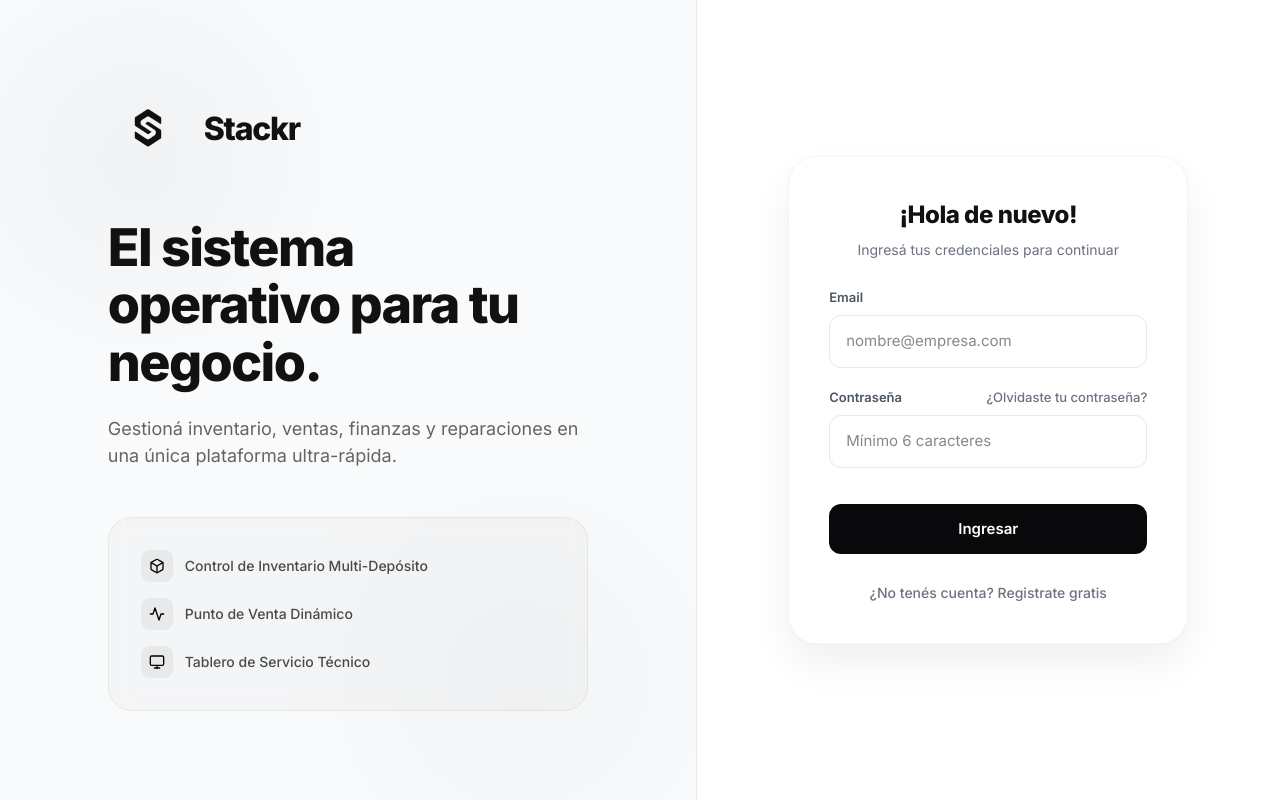
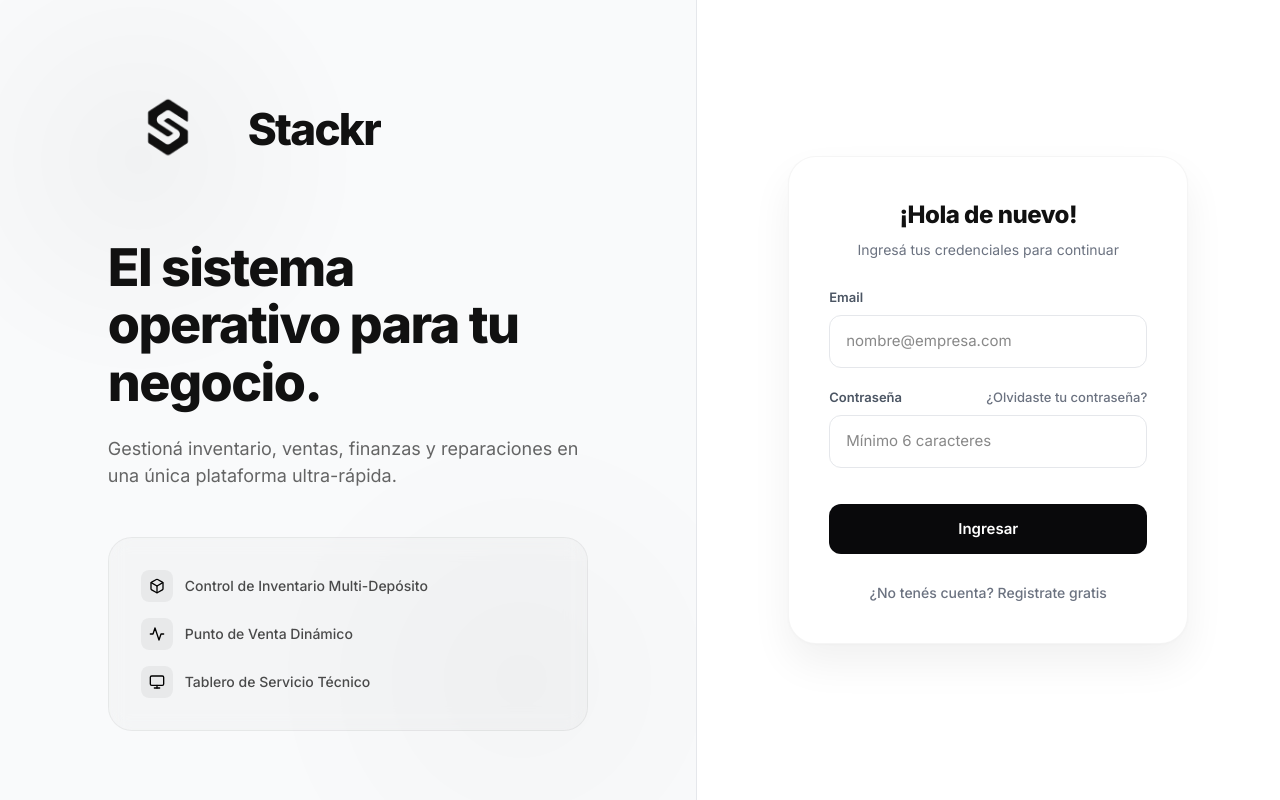
Before and after one commit to asciacontacto-beep/phonestock, a Next.js app: page /login in a window 1280 px wide. Built offline with nearby package versions, Linux system fonts and the light colour scheme; no server answers.

Commit message:
style: increase logo size in login and sidebar

```diff
--- a/src/app/login/page.tsx
+++ b/src/app/login/page.tsx
@@ -195,11 +195,11 @@ export default function LoginPage() {
           style={{ position: 'relative', zIndex: 1, maxWidth: 480, margin: '0 auto' }}
         >
           {/* Custom System Logo */}
-          <div style={{ display: 'flex', alignItems: 'center', gap: 16, marginBottom: 50 }}>
-            <div style={{ width: 80, height: 80, background: 'transparent', display: 'flex', alignItems: 'center', justifyContent: 'center', overflow: 'hidden' }}>
+          <div style={{ display: 'flex', alignItems: 'center', gap: 20, marginBottom: 50 }}>
+            <div style={{ width: 120, height: 120, background: 'transparent', display: 'flex', alignItems: 'center', justifyContent: 'center', overflow: 'hidden' }}>
               <img src="/logo.png?v=2" alt="Logo" style={{ width: '100%', height: '100%', objectFit: 'contain' }} />
             </div>
-            <div style={{ color: '#111', fontSize: 32, fontWeight: 800, letterSpacing: '-0.04em' }}>Stackr</div>
+            <div style={{ color: '#111', fontSize: 44, fontWeight: 800, letterSpacing: '-0.04em' }}>Stackr</div>
           </div>
 
           <h1 style={{ color: '#111', fontSize: 52, fontWeight: 800, lineHeight: 1.1, letterSpacing: '-0.03em', marginBottom: 24 }}>
@@ -241,7 +241,7 @@ export default function LoginPage() {
         >
           {/* Logo on mobile only */}
           <div className="mobile-logo" style={{ marginBottom: 40 }}>
-            <div style={{ width: 64, height: 64, background: 'transparent', display: 'flex', alignItems: 'center', justifyContent: 'center', overflow: 'hidden', margin: '0 auto 20px' }}>
+            <div style={{ width: 96, height: 96, background: 'transparent', display: 'flex', alignItems: 'center', justifyContent: 'center', overflow: 'hidden', margin: '0 auto 20px' }}>
               <img src="/logo.png?v=2" alt="Logo" style={{ width: '100%', height: '100%', objectFit: 'contain' }} />
             </div>
             <h1 style={{ fontSize: 28, fontWeight: 800, letterSpacing: '-0.03em', marginBottom: 6, textAlign: 'center', color: '#111' }}>
--- a/src/components/Sidebar.tsx
+++ b/src/components/Sidebar.tsx
@@ -56,7 +56,7 @@ export function Sidebar({ user, page, setPage, onLogout, isOpen, isSuperAdmin }:
   return (
     <div className={`sidebar no-print ${isOpen ? 'open' : ''}`}>
       <div className="s-brand" style={{ justifyContent: 'center', padding: '24px 16px' }}>
-        <div style={{ width: 64, height: 64, background: 'transparent', display: 'flex', alignItems: 'center', justifyContent: 'center', overflow: 'hidden' }}>
+        <div style={{ width: 80, height: 80, background: 'transparent', display: 'flex', alignItems: 'center', justifyContent: 'center', overflow: 'hidden' }}>
           <img src="/logo.png?v=2" alt="Stackr Logo" style={{ width: '100%', height: '100%', objectFit: 'contain' }} />
         </div>
       </div>
```
